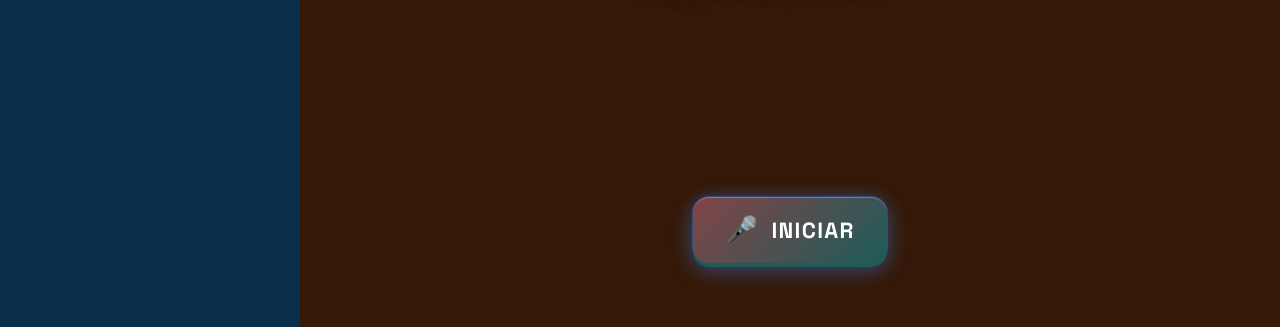
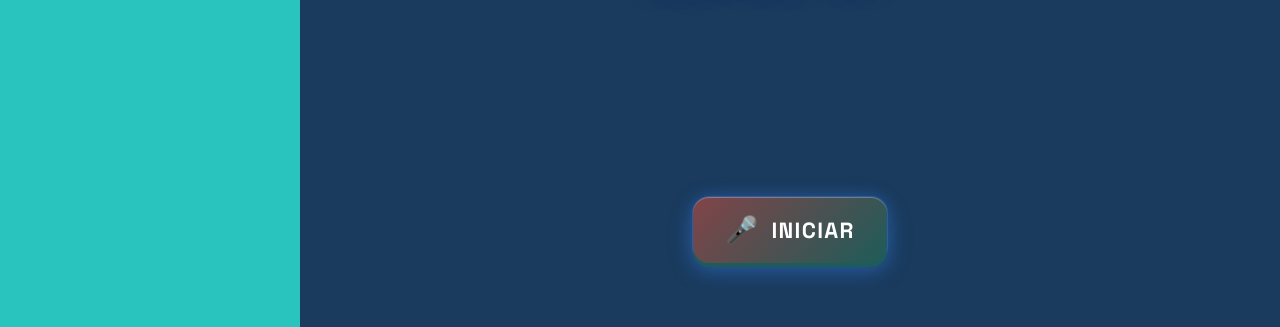
Before and after one commit to GlinTob/KaraokeTrain, a website: page index.html in a window 1280 px wide. Shown: the part 623-950 px from the top of the page. Drawn offline with nearby package versions, Linux system fonts and the light colour scheme.

```diff
--- a/style.css
+++ b/style.css
@@ -3,11 +3,11 @@
 ========================================== */
 
 :root {
-  --bg-main: #361907;
-  --bg-sidebar: #092f4a;
-  --bg-card: #54420d;
-
-  --text-main: #ffffff;
+  --bg-main: #1a3b5d;
+  --bg-sidebar: #2ac4bf;
+  --bg-card: #f0a66c;
+
+  --text-main: #ffe7c6;
   --text-muted: #94a3b8;
 
   --accent: #824448;
```
